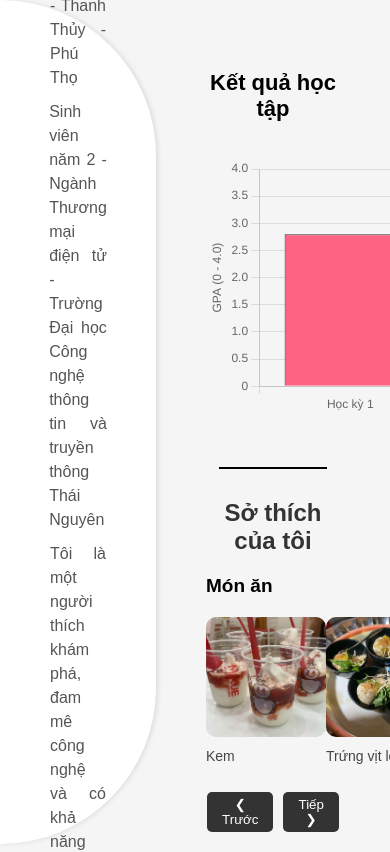
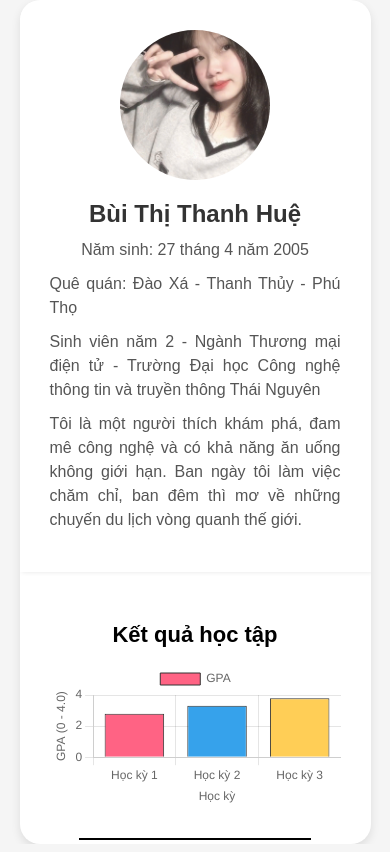
Before and after one commit to bth05/profile, a plain HTML site: page index.html in a window 390 px wide. Shown: the top 852 px of the page. Drawn offline with nearby package versions, Linux system fonts and the light colour scheme.

Commit message:
Lưu thay đổi trước khi pull

```diff
--- a/style.css
+++ b/style.css
@@ -7,14 +7,23 @@
 
 body {
     display: flex;
+    flex-direction: column;
     height: 100vh;
     background-color: #f5f5f5;
+    align-items: center;
+    justify-content: center;
 }
 
 .profile {
     display: flex;
-    width: 100%;
-    height: 100%;
+    flex-direction: row;
+    width: 90%;
+    height: auto;
+    max-width: 1200px;
+    background: white;
+    border-radius: 20px;
+    box-shadow: 0 4px 10px rgba(0, 0, 0, 0.1);
+    overflow: hidden;
 }
 
 .avatar {
@@ -33,12 +42,11 @@ h2 {
 
 p {
     font-size: 16px;
-    text-align: justify; /* Căn đều hai bên */
+    text-align: justify;
     color: #555;
     line-height: 1.5;
     margin-bottom: 10px;
 }
-
 
 .hobbies h2 {
     font-size: 24px;
@@ -116,26 +124,16 @@ p {
     align-items: center;
     justify-content: center;
     box-shadow: 2px 0px 5px rgba(0, 0, 0, 0.1);
-
-    /* Giữ lại bo góc cong */
     border-top-right-radius: 250px;
     border-bottom-right-radius: 250px;
     position: relative;
 }
-
-/* Loại bỏ vách ngăn */
-.left-panel::after {
-    display: none;
-}
-
 
 .right-panel {
     width: 60%;
     padding: 50px;
     overflow: auto;
 }
-
-
 
 .hobby-study {
     margin-top: 20px;
@@ -148,15 +146,34 @@ p {
 }
 
 #gpaChart {
-    width: 600px; /* Điều chỉnh chiều rộng */
-    height: 400px; /* Điều chỉnh chiều cao */
+    width: 100%;
+    max-width: 600px;
+    height: auto;
     margin: auto;
 }
 
-
 .separator {
     width: 80%;
-    height: 2px; /* Độ dày của đường kẻ */
-    background-color: #000000; /* Màu sắc */
-    margin: 30px auto; /* Căn giữa và tạo khoảng cách */
+    height: 2px;
+    background-color: #000000;
+    margin: 30px auto;
 }
+
+/* Responsive Design */
+@media (max-width: 768px) {
+    .profile {
+        flex-direction: column;
+        align-items: center;
+    }
+
+    .left-panel {
+        width: 100%;
+        border-radius: 20px 20px 0 0;
+        padding: 30px;
+    }
+
+    .right-panel {
+        width: 100%;
+        padding: 30px;
+    }
+}
```
